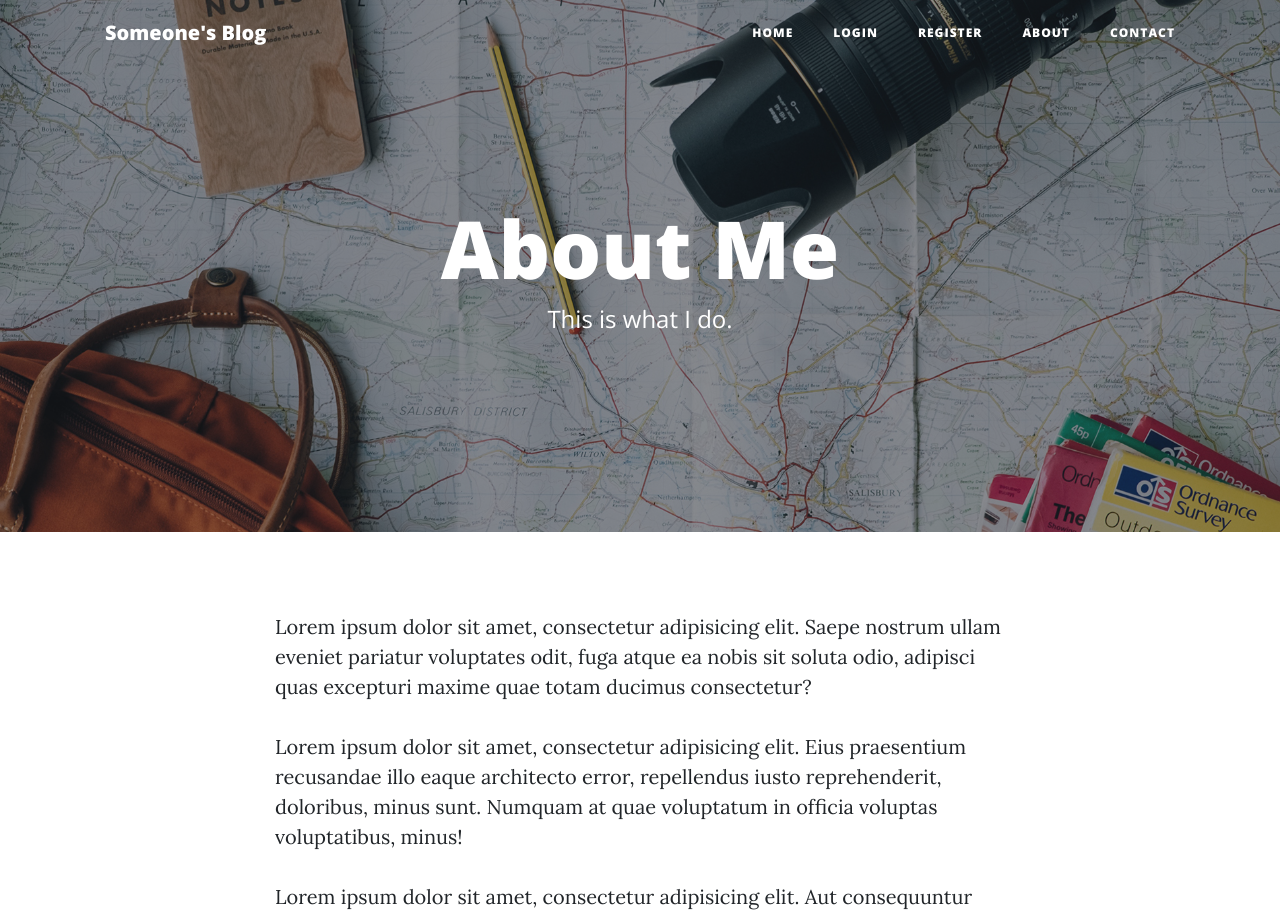
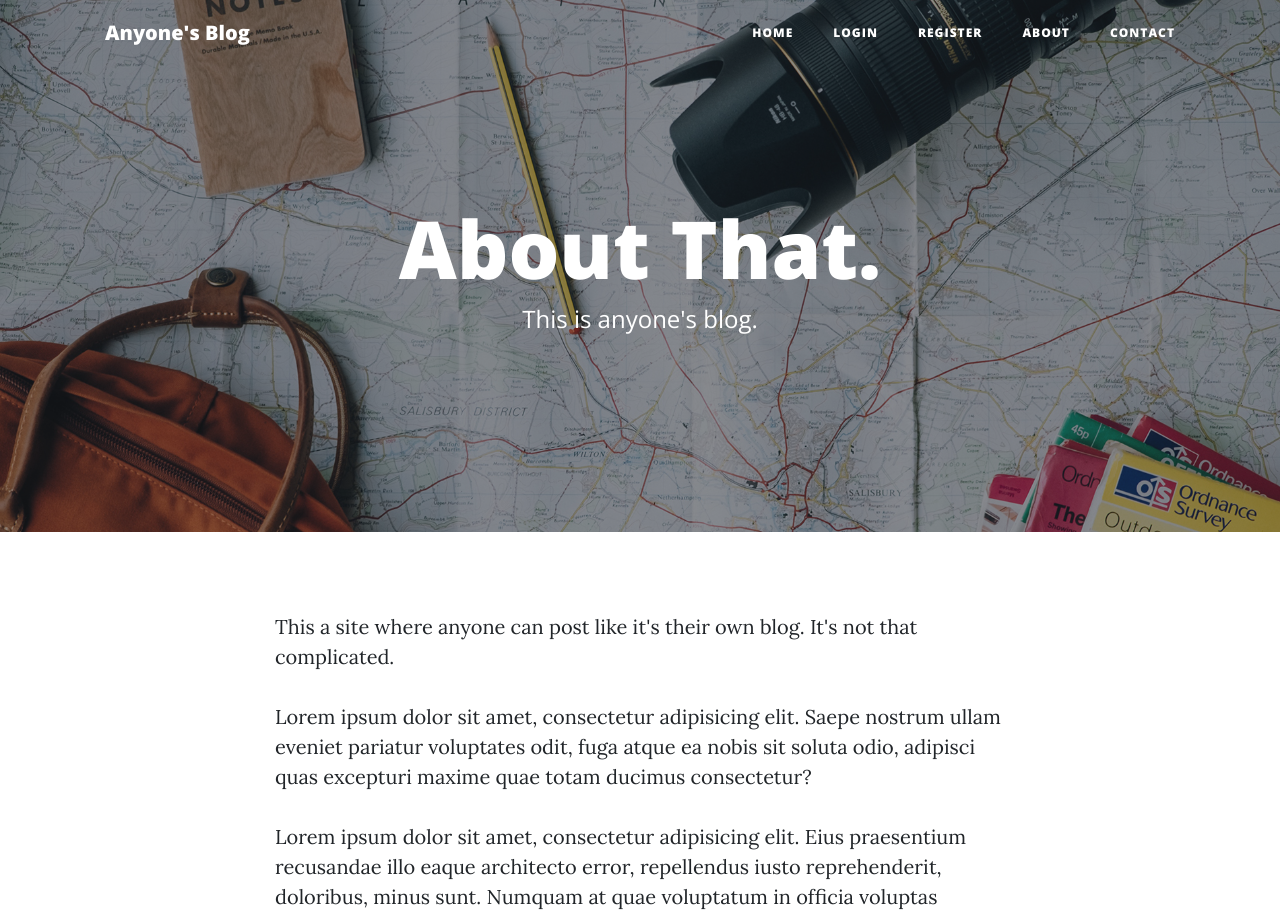
Before and after one commit to Kolkhis/blog_website, a Flask app: page /about in a window 1280 px wide. Shown: the top 912 px of the page. Run offline with Flask 3, Linux system fonts and the light colour scheme; some libraries are stand-ins or nearby versions.

Commit message:
Changed 'Someone' to 'Anyone'.

```diff
--- a/templates/about.html
+++ b/templates/about.html
@@ -7,8 +7,8 @@
       <div class="row">
         <div class="col-lg-8 col-md-10 mx-auto">
           <div class="page-heading">
-            <h1>About Me</h1>
-            <span class="subheading">This is what I do.</span>
+            <h1>About That.</h1>
+            <span class="subheading">This is anyone's blog.</span>
           </div>
         </div>
       </div>
@@ -19,6 +19,7 @@
   <div class="container">
     <div class="row">
       <div class="col-lg-8 col-md-10 mx-auto">
+        <p>This a site where anyone can post like it's their own blog. It's not that complicated. <br /></p>
         <p>Lorem ipsum dolor sit amet, consectetur adipisicing elit. Saepe nostrum ullam eveniet pariatur voluptates odit, fuga atque ea nobis sit soluta odio, adipisci quas excepturi maxime quae totam ducimus consectetur?</p>
         <p>Lorem ipsum dolor sit amet, consectetur adipisicing elit. Eius praesentium recusandae illo eaque architecto error, repellendus iusto reprehenderit, doloribus, minus sunt. Numquam at quae voluptatum in officia voluptas voluptatibus, minus!</p>
         <p>Lorem ipsum dolor sit amet, consectetur adipisicing elit. Aut consequuntur magnam, excepturi aliquid ex itaque esse est vero natus quae optio aperiam soluta voluptatibus corporis atque iste neque sit tempora!</p>
--- a/templates/header.html
+++ b/templates/header.html
@@ -8,7 +8,7 @@
   <meta name="description" content="">
   <meta name="author" content="">
 
-  <title>Someone's Blog</title>
+  <title>Anyone's Blog</title>
 
   <!-- Bootstrap core CSS -->
   <link href="{{ url_for('static', filename='vendor/bootstrap/css/bootstrap.min.css') }}" rel="stylesheet">
@@ -28,7 +28,7 @@
   <!-- Navigation -->
   <nav class="navbar navbar-expand-lg navbar-light fixed-top" id="mainNav">
     <div class="container">
-      <a class="navbar-brand" href="{{url_for('get_all_posts')}}">Someone's Blog</a>
+      <a class="navbar-brand" href="{{url_for('get_all_posts')}}">Anyone's Blog</a>
       <button class="navbar-toggler navbar-toggler-right" type="button" data-toggle="collapse" data-target="#navbarResponsive" aria-controls="navbarResponsive" aria-expanded="false" aria-label="Toggle navigation">
         Menu
         <i class="fas fa-bars"></i>
--- a/templates/index.html
+++ b/templates/index.html
@@ -7,7 +7,7 @@
       <div class="row">
         <div class="col-lg-8 col-md-10 mx-auto">
           <div class="site-heading">
-            <h1>Someone's Blog</h1>
+            <h1>Anyone's Blog</h1>
             <span class="subheading">A collection of random musings.</span>
           </div>
         </div>
```
